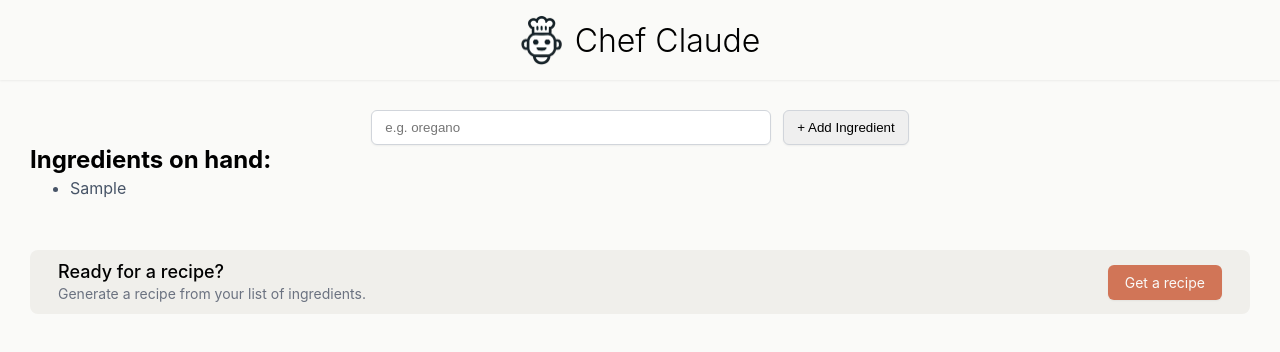
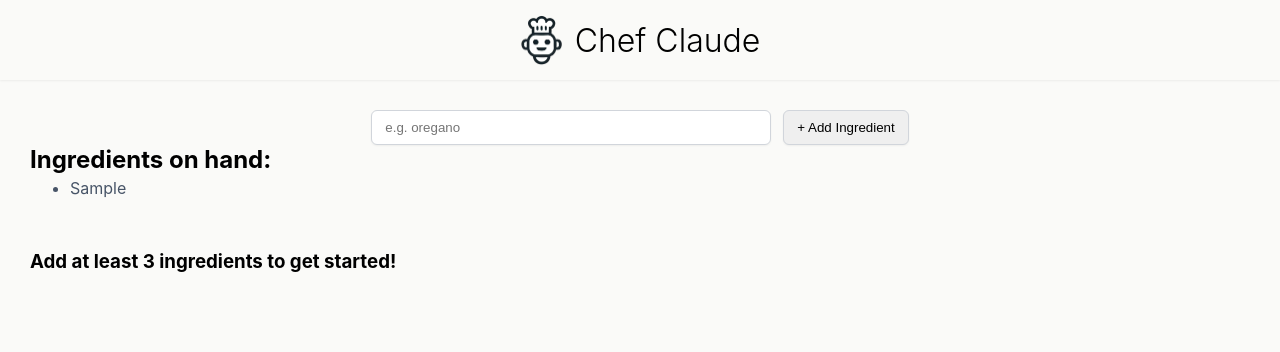
Before and after one commit to NicholasCloud4/Chef-Claude, a React app: page / in a window 1280 px wide. Both pictures are taken after typing "Sample" into the empty fields and a click on the button "+ Add Ingredient". Shown: the top 352 px of the page. Built offline with nearby package versions, Linux system fonts and the light colour scheme; the HTML template or start-up script is replaced by a standard one.

Commit message:
Conditonally rendering the Generate recipe based on number of ingredients added

```diff
--- a/src/components/Main.jsx
+++ b/src/components/Main.jsx
@@ -14,6 +14,13 @@ export default function Main() {
         const newIngredient = formData.get("ingredient")
         setIngredients(prevIngredients => [...prevIngredients, newIngredient])
     }
+
+    /**
+     * Challenge:
+     * Only display the div.get-recipe-container if the ingredients list
+     * has more than 3 items in it. (Fewer than that and it might not
+     * give great results from the chef 🤖👩‍🍳)
+     */
 
     return (
         <main>
@@ -32,13 +39,14 @@ export default function Main() {
                     <section>
                         <h2>Ingredients on hand:</h2>
                         <ul className={styles.ingredientsList} aria-live="polite">{ingredientsListItems}</ul>
-                        <div className={styles.getRecipeContainer}>
+                        {ingredients.length === 3 ? <div className={styles.getRecipeContainer}>
                             <div>
                                 <h3>Ready for a recipe?</h3>
                                 <p>Generate a recipe from your list of ingredients.</p>
                             </div>
                             <button>Get a recipe</button>
-                        </div>
+                        </div> : <h3>Add at least 3 ingredients to get started!</h3>}
+
                     </section>
                     :
                     <h3>Add some ingredients to get started!</h3>
```
